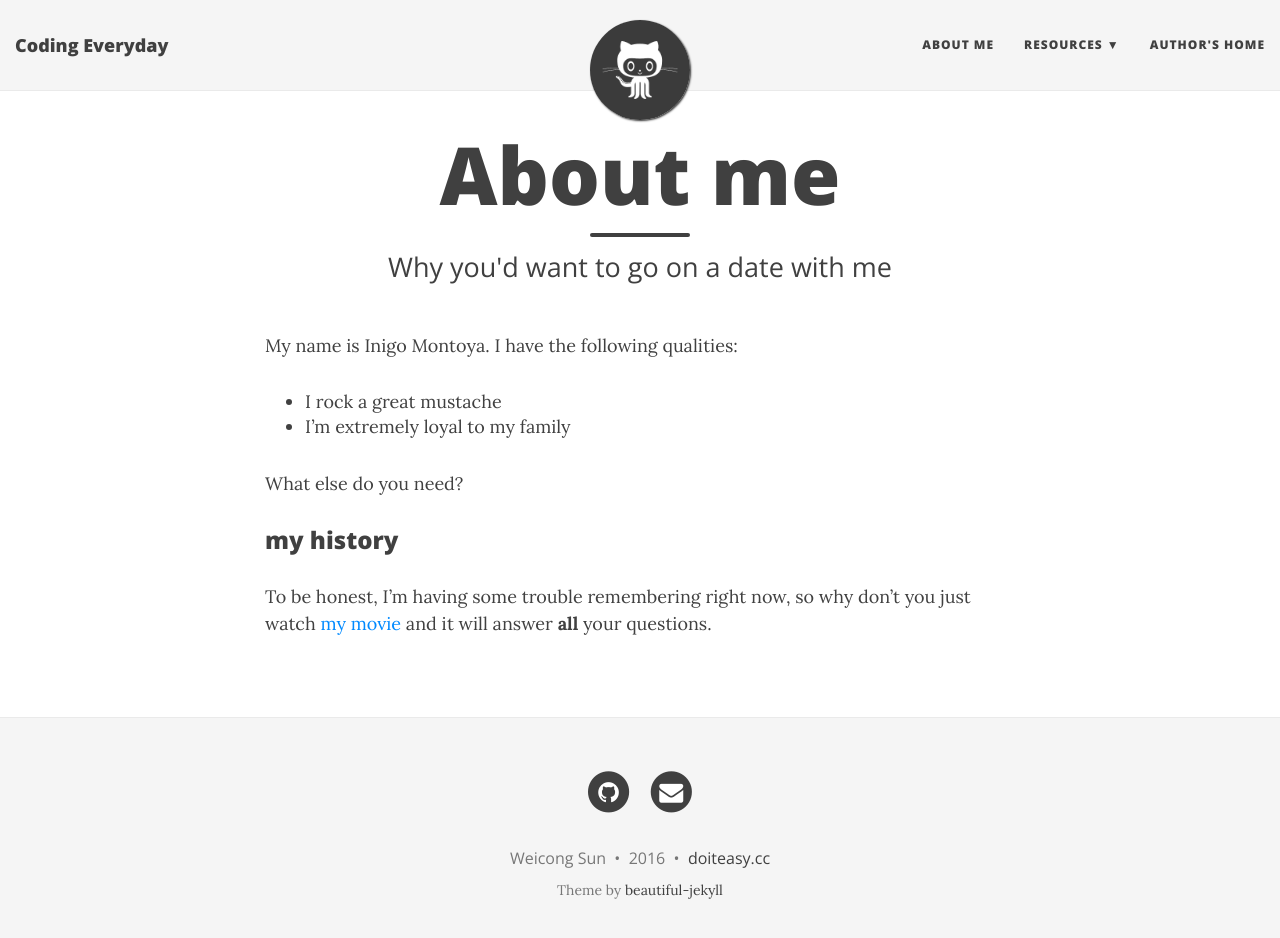
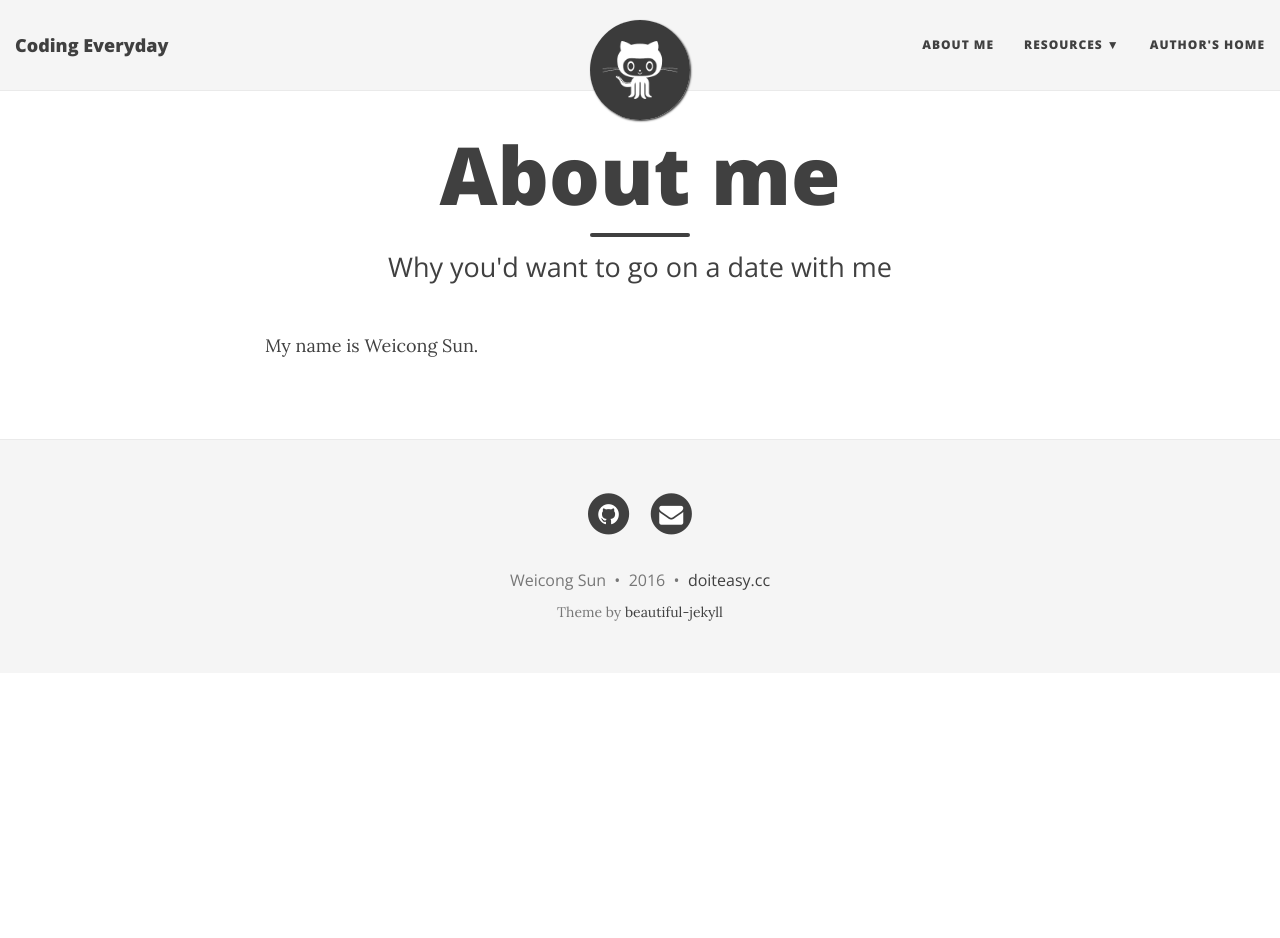
Before and after one commit to lordring/lordring.github.io, a Jekyll site: the page built from aboutme.md, in a window 1280 px wide and 951 px high. Shown: the top 938 px of the window. Built offline with Jekyll 4.4.1, drawn with Linux system fonts in a browser that asks for light colours; nearby versions of some CDN libraries.

Commit message:
update aboutme and README

```diff
--- a/aboutme.md
+++ b/aboutme.md
@@ -4,13 +4,4 @@
 subtitle: Why you'd want to go on a date with me
 ---
 
-My name is Inigo Montoya. I have the following qualities:
-
-- I rock a great mustache
-- I'm extremely loyal to my family
-
-What else do you need?
-
-### my history
-
-To be honest, I'm having some trouble remembering right now, so why don't you just watch [my movie](http://en.wikipedia.org/wiki/The_Princess_Bride_%28film%29) and it will answer **all** your questions.
+My name is Weicong Sun.
```
Also changed, not shown: README.md.
